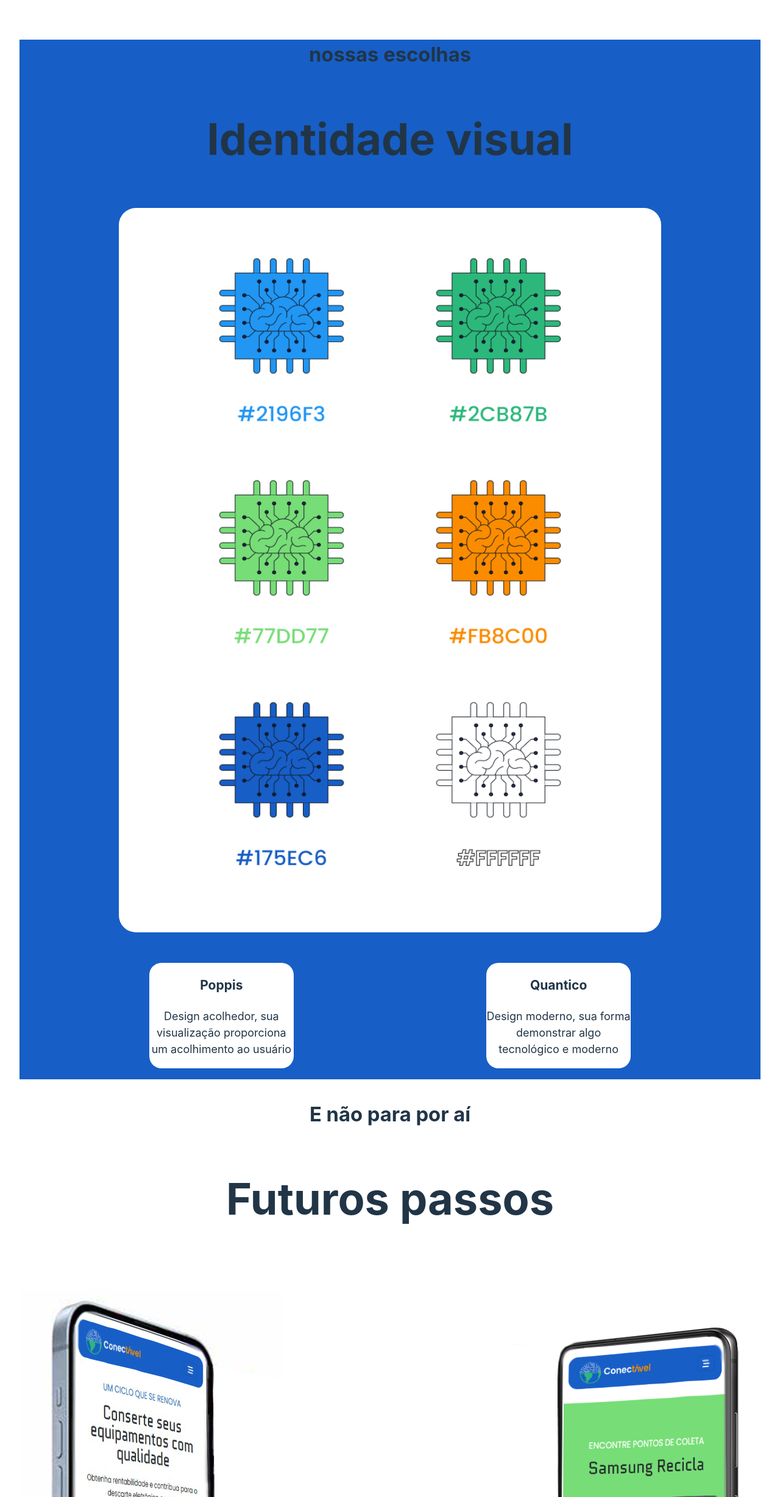
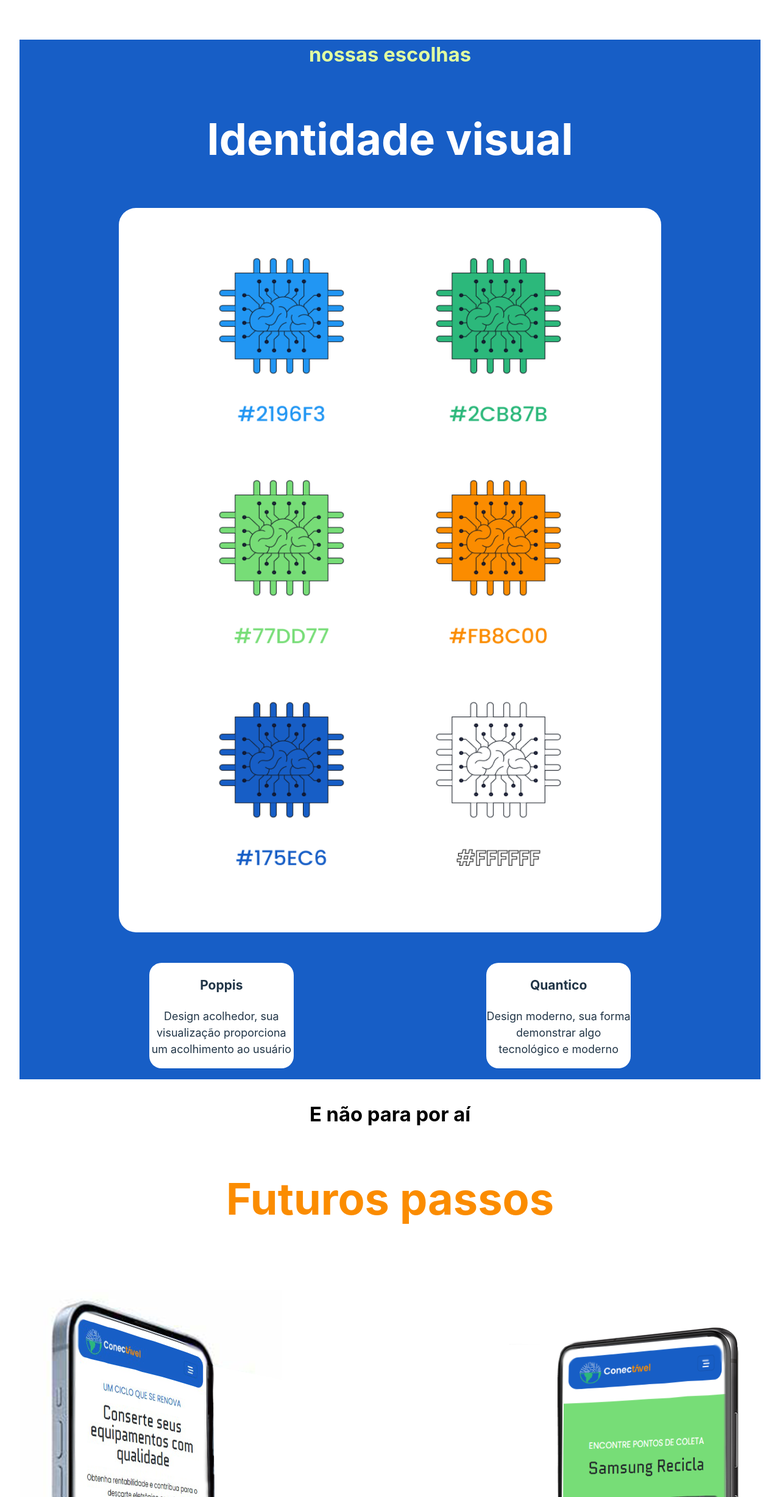
Before and after one commit to J0li/my-app-03, a React (Vite) app: page / in a window 1280 px wide. Shown: the top 2455 px of the page at 61% size. Built offline with nearby package versions, Linux system fonts and the light colour scheme.

Commit message:
Update Identidadevisual.jsx

```diff
--- a/src/Identidadevisual.jsx
+++ b/src/Identidadevisual.jsx
@@ -95,11 +95,11 @@ flex-direction: column;
             <IdVisual>
 
                 <SubTittle >
-                    <h3>nossas escolhas</h3>
+                    <h3 style={{ color: '#E0FDA1' }}>nossas escolhas</h3>
                 </SubTittle>
 
                 <Tittles>
-                    <h2>Identidade visual</h2>
+                    <h2 style={{ color: '#fff' }}>Identidade visual</h2>
                 </Tittles>
 
                 <Imgs>
@@ -130,11 +130,11 @@ flex-direction: column;
             <VisaoFuturo>
 
                 <SubTittle>
-                    <h3>E não para por aí</h3>
+                    <h3 style={{ color: '#000' }}>E não para por aí</h3>
                 </SubTittle>
 
                 <Tittles>
-                    <h2>Futuros passos</h2>
+                    <h2 style={{ color: '#FB8C00' }}>Futuros passos</h2>
                 </Tittles>
 
                 <Img2>
```
